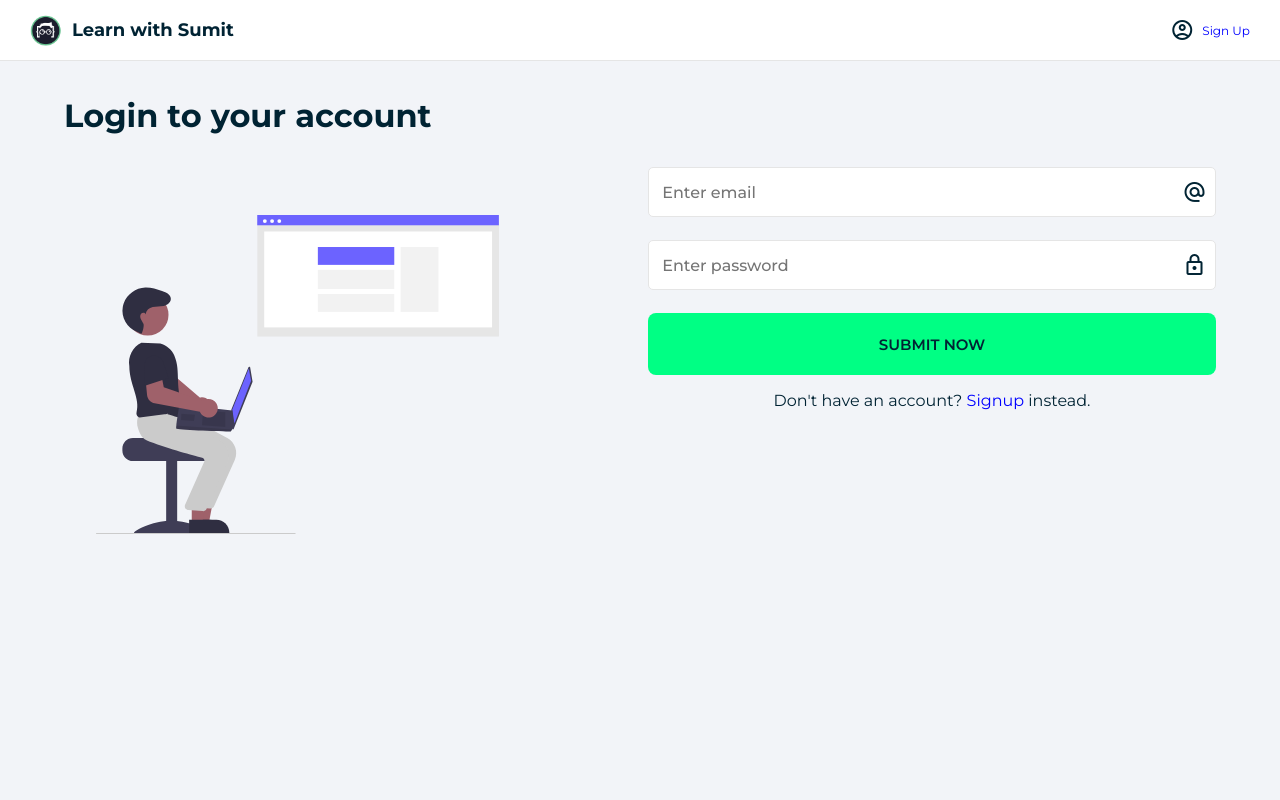
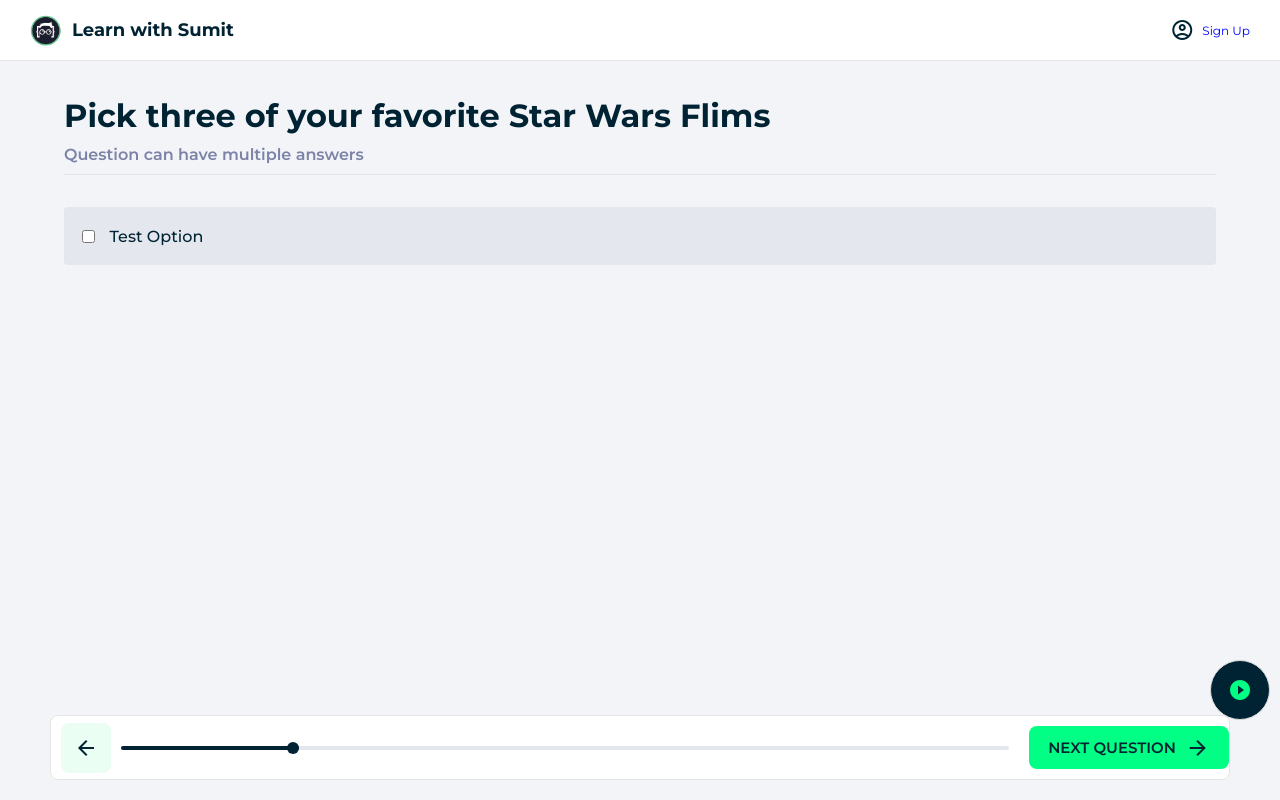
Before and after one commit to TanviralamSust/Quiz-Application-React, a React (Create React App) app: page / in a window 1280 px wide. Built offline with nearby package versions, Linux system fonts and the light colour scheme.

Commit message:
Added quiz page UI

```diff
--- /dev/null
+++ b/src/components/Answers.js
@@ -0,0 +1,10 @@
+import classes from "../styles/Answers.module.css"
+import Checkbox from "./Checkbox";
+
+export default function Answers() {
+    return(
+        <div className={classes.answers}>
+            <Checkbox className={classes.answer} text="Test Option"></Checkbox>
+        </div>
+    )
+}
--- a/src/components/App.js
+++ b/src/components/App.js
@@ -3,13 +3,15 @@
 import Home from "./pages/Home";
 import Signup from "./pages/Signup";
 import Login from "./pages/Login"
+import Quiz from "./pages/Quiz";
 
 function App() {
   return (
       <Layout>
           {/*<Signup></Signup>*/}
-          <Login></Login>
+          {/*<Login></Login>*/}
           {/*<Home/>*/}
+          <Quiz></Quiz>
       </Layout>
   );
 }
--- a/src/components/Button.js
+++ b/src/components/Button.js
@@ -1,9 +1,9 @@
 import classes from "../styles/Button.module.css"
 
-export default function Button({children}) {
+export default function Button({className, children}) {
     return(
-        <div className={classes.button}>
-            <span>{children}</span>
+        <div className={`${classes.button} ${className}`}>
+           {children}
         </div>
     )
 }
--- a/src/components/Checkbox.js
+++ b/src/components/Checkbox.js
@@ -1,6 +1,6 @@
-export default function Checkbox({text, ...rest}) {
+export default function Checkbox({className, text, ...rest}) {
     return (
-        <label>
+        <label className={className}>
             <input type="checkbox" {...rest} /> <span>{text}</span>
         </label>
     )
--- /dev/null
+++ b/src/components/MiniPlayer.js
@@ -0,0 +1,19 @@
+import image from "../assets/images/3.jpg";
+import classes from "../styles/MiniPlayer.module.css";
+
+export default function MiniPlayer() {
+    return (
+        <div className={`${classes.miniPlayer} ${classes.floatingBtn}`}>
+      <span className={`material-icons-outlined ${classes.open}`}>
+        {" "}
+          play_circle_filled{" "}
+      </span>
+            <span className={`material-icons-outlined ${classes.close}`}>
+        {" "}
+                close{" "}
+      </span>
+            <img src={image} alt="Alt Tag" />
+            <p>#23 React Hooks Bangla - React useReducer hook Bangla</p>
+        </div>
+    );
+}
--- /dev/null
+++ b/src/components/ProgressBar.js
@@ -0,0 +1,24 @@
+import classes from "../styles/ProgressBar.module.css"
+import Button from "./Button";
+
+export default function ProgressBar() {
+    return (
+        <div className={classes.progressBar}>
+            <div className={classes.backButton}>
+                <span className="material-icons-outlined"> arrow_back </span>
+            </div>
+            <div className={classes.rangeArea}>
+                <div className={classes.tooltip}>24% Cimplete!</div>
+                <div className={classes.rangeBody}>
+                    <div className={classes.progress} style={{ width: "20%" }}></div>
+                </div>
+            </div>
+            <a href="result.html">
+                <Button className={classes.next}>
+                    <span>Next Question</span>
+                    <span className="material-icons-outlined"> arrow_forward </span>
+                </Button>
+            </a>
+        </div>
+    )
+}
--- a/src/components/pages/Login.js
+++ b/src/components/pages/Login.js
@@ -20,7 +20,7 @@
 
                     <TextInput type="password" placeholder="Enter password" icon="lock" />
 
-                    <Button>Submit Now</Button>
+                    <Button><span>Submit Now</span></Button>
 
                     <div className="info">
                         Don't have an account? <a href="signup.html">Signup</a> instead.
--- /dev/null
+++ b/src/components/pages/Quiz.js
@@ -0,0 +1,15 @@
+import MiniPlayer from "../MiniPlayer";
+import ProgressBar from "../ProgressBar";
+import Answers from "../Answers";
+
+export default function Quiz() {
+    return(
+        <>
+            <h1>Pick three of your favorite Star Wars Flims</h1>
+            <h4>Question can have multiple answers</h4>
+            <Answers></Answers>
+            <ProgressBar></ProgressBar>
+            <MiniPlayer></MiniPlayer>
+        </>
+    )
+}
--- a/src/components/pages/Signup.js
+++ b/src/components/pages/Signup.js
@@ -24,7 +24,7 @@
                         icon="lock_clock"
                     />
                     <Checkbox text="I agree to the Terms &amp; Conditions"></Checkbox>
-                    <Button>Submit Now</Button>
+                    <Button><span>Submit Now</span></Button>
 
                     <div className="info">
                         Already have an account? <a>Login</a> instead?
--- /dev/null
+++ b/src/styles/Answers.module.css
@@ -0,0 +1,54 @@
+.answers {
+  display: grid;
+  grid-template-rows: repeat(5, auto);
+  gap: 10px;
+  margin: 2rem 0;
+  grid-auto-flow: column;
+}
+
+@media only screen and (max-width: 1024px) {
+  .answers {
+    grid-auto-flow: unset;
+    margin: 1rem 0;
+  }
+}
+
+.answer {
+  width: 100%;
+  height: 58px;
+  background: var(--questionBG);
+  display: flex;
+  align-items: center;
+  font-weight: 500;
+  padding: 0 1.1rem;
+  cursor: pointer;
+  border-radius: 4px;
+}
+
+.answer:hover {
+  background: hsla(229, 20%, 57%, 0.253);
+}
+
+.answer input {
+  margin-right: 15px;
+}
+
+.answer span {
+  width: 100%;
+}
+
+.answer span:nth-of-type(2) {
+  text-align: right;
+  color: #4e536f;
+  font-size: 14px;
+}
+
+.correct {
+  background: var(--successGreen) !important;
+  font-weight: 600;
+}
+
+.wrong {
+  background: var(--dangerRed) !important;
+  font-weight: 600;
+}
--- /dev/null
+++ b/src/styles/MiniPlayer.module.css
@@ -0,0 +1,111 @@
+.miniPlayer {
+  width: 320px;
+  position: fixed;
+  bottom: 100px;
+  right: 50px;
+  background-color: #fff;
+  padding: 10px;
+  box-sizing: border-box;
+  border: 1px solid hsl(0, 0%, 86%);
+  border-radius: 5px;
+}
+
+.miniPlayer img {
+  width: 300px;
+  aspect-ratio: 16 / 9;
+  object-fit: cover;
+  animation: miniplayerAnim 0.3s ease forwards;
+}
+
+.miniPlayer .open {
+  display: none;
+}
+
+.miniPlayer .close {
+  display: block;
+  position: absolute;
+  right: -8px;
+  top: -10px;
+  z-index: 10;
+  background-color: #fff;
+  border: 1px solid #e5e5e5;
+  border-radius: 50%;
+  width: 32px;
+  height: 32px;
+  line-height: 20px;
+  padding: 5px 0 0 3px;
+}
+
+.miniPlayer .close:hover {
+  color: #666666;
+  cursor: pointer;
+  outline: 0;
+}
+
+@keyframes miniplayerAnim {
+  from {
+    transform: scale(0);
+  }
+  to {
+    transform: scale(1);
+  }
+}
+
+.miniPlayer p {
+  font-weight: 500;
+  font-size: 14px;
+  margin: 10px 0;
+  color: var(--fontPrimary);
+}
+
+@media only screen and (max-width: 1536px) {
+  .miniPlayer {
+    transition: transform 0.3s ease;
+  }
+}
+
+.floatingBtn {
+  width: 60px;
+  height: 60px;
+  bottom: 80px;
+  right: 10px;
+  overflow: hidden;
+  border-radius: 50px;
+  background-color: var(--fontPrimary);
+  display: flex;
+  justify-content: center;
+  align-items: center;
+  gap: 10px;
+  cursor: pointer;
+  user-select: none;
+}
+
+.floatingBtn:hover {
+  background-color: var(--successGreen);
+}
+
+.floatingBtn:hover span {
+  color: var(--fontPrimary);
+}
+
+.floatingBtn p {
+  display: none;
+}
+
+.floatingBtn img {
+  transform: scale(0);
+  display: none;
+}
+
+.floatingBtn span {
+  color: var(--successGreen);
+  font-weight: 500;
+}
+
+.floatingBtn .open {
+  display: block;
+}
+
+.floatingBtn .close {
+  display: none;
+}
--- /dev/null
+++ b/src/styles/ProgressBar.module.css
@@ -0,0 +1,112 @@
+.progressBar {
+  width: calc(100vw - 100px);
+  height: 65px;
+  position: fixed;
+  left: 0;
+  right: 0;
+  bottom: 20px;
+  margin: 0 auto;
+  background: #fff;
+  border: 1px solid #e5e5e5;
+  border-radius: 8px;
+  display: grid;
+  justify-content: space-between;
+  align-items: center;
+  grid-template-columns: 50px 1fr auto;
+  gap: 20px;
+}
+
+.progressBar .backButton {
+  width: 50px;
+  height: 50px;
+  border-radius: 8px;
+  margin-left: 10px;
+  background: #47f5901c;
+  display: flex;
+  justify-content: center;
+  align-items: center;
+  cursor: pointer;
+}
+
+.progressBar .backButton:hover {
+  background: #47f5953a;
+}
+
+@media only screen and (max-width: 1024px) {
+  .progressBar {
+    width: calc(100vw - 60px);
+    bottom: 10px;
+  }
+
+  .progressBar .backButton {
+    width: 40px;
+    height: 40px;
+  }
+
+  .next span:first-child {
+    display: none;
+  }
+}
+
+.rangeArea {
+  width: 100%;
+  position: relative;
+  margin: 0 auto;
+}
+
+.rangeBody {
+  width: 100%;
+  height: 4px;
+  margin: 0 auto;
+  background: #e4e8ee;
+  border: none;
+  outline: none;
+  border-radius: 20px;
+}
+
+.progress {
+  height: 4px;
+  background: var(--fontPrimary);
+  border-radius: 20px;
+  position: relative;
+  transition: width 0.3s ease;
+}
+
+.progress::after {
+  content: "";
+  height: 12px;
+  width: 12px;
+  position: absolute;
+  right: 0;
+  border-radius: 100%;
+  background-color: var(--fontPrimary);
+  transform: translateY(-50%);
+  top: 50%;
+  cursor: pointer;
+}
+
+.tooltip {
+  position: absolute;
+  top: -70px;
+  left: calc(70% - 65px);
+  width: 130px;
+  background-color: var(--fontPrimary);
+  color: #fff;
+  padding: 0.8rem 1rem;
+  border-radius: 7px;
+  font-size: 12px;
+  font-weight: 600;
+  display: none;
+}
+
+.tooltip::after {
+  content: "";
+  width: 15px;
+  height: 15px;
+  background-color: var(--fontPrimary);
+  border-radius: 4px;
+  bottom: 0;
+  left: 50%;
+  position: absolute;
+  transform: rotate(45deg) translate(-50%, 100%);
+}
```
